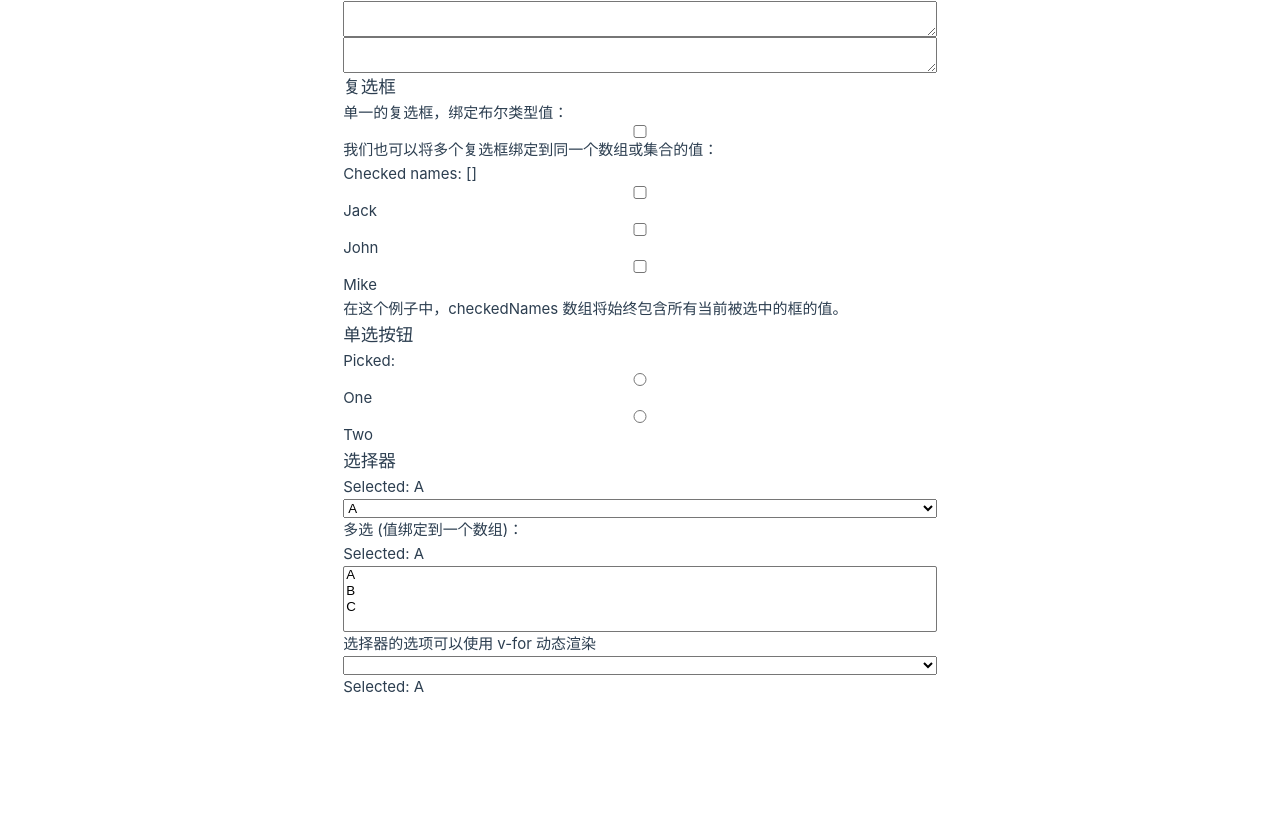
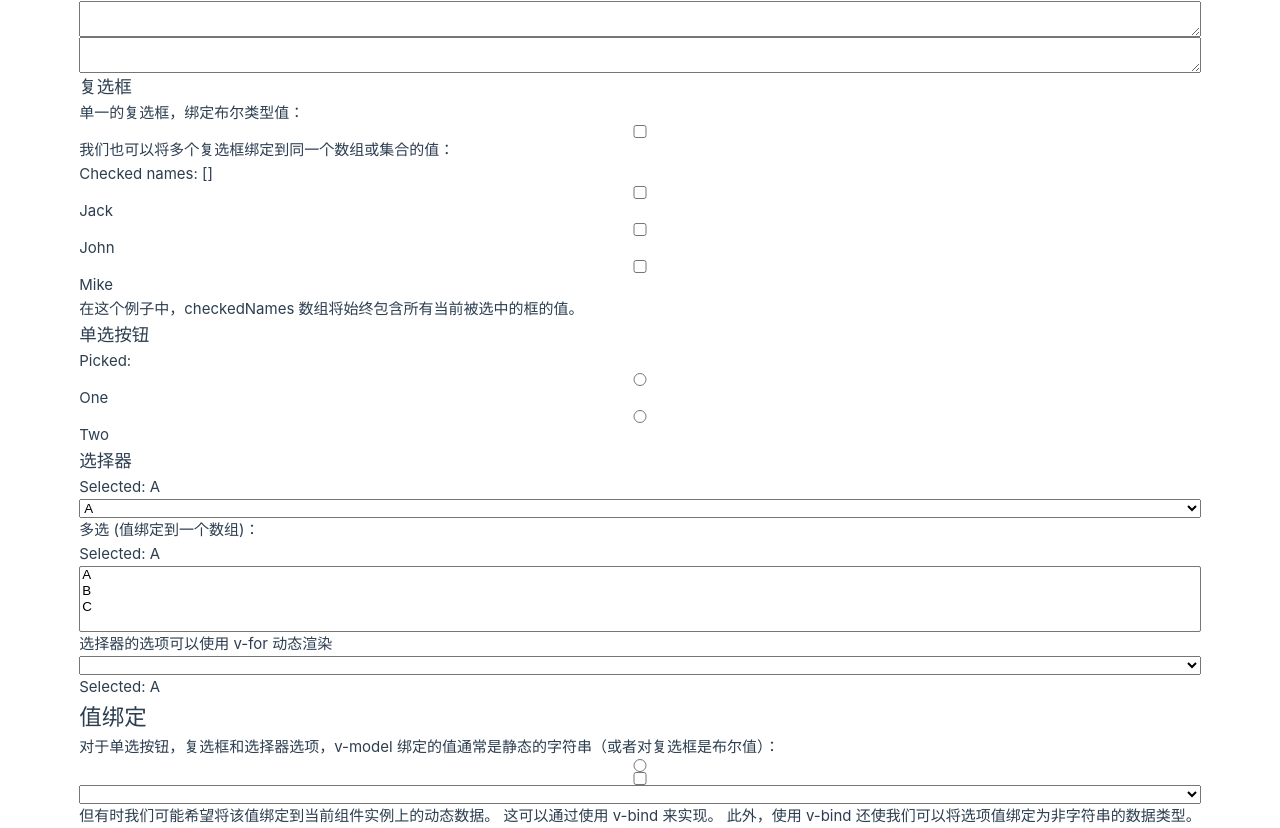
Before and after one commit to ShenlongDev/vue_xx, a Vue app: page / in a window 1280 px wide. Shown: the part 502-1330 px from the top of the page. Before the commit the page ends 1201 px from the top, so only its background shows below. Built offline with nearby package versions, Linux system fonts and the light colour scheme.

Commit message:
值绑定

```diff
--- a/src/HandleForm.vue
+++ b/src/HandleForm.vue
@@ -86,4 +86,19 @@ const options = ref([
     </option>
   </select>
   <div>Selected: {{ selected }}</div>
+
+  <h2>值绑定</h2>
+  <p>对于单选按钮，复选框和选择器选项，v-model 绑定的值通常是静态的字符串（或者对复选框是布尔值）：</p>
+  <!-- `picked` 在被选择时是字符串 "a" -->
+  <input type="radio" v-model="picked" value="a" />
+  <!-- `toggle` 只会为 true 或 false -->
+  <input type="checkbox" v-model="toggle" />
+  <!-- `selected` 在第一项被选中时为字符串 "abc" -->
+  <select v-model="selected">
+    <option value="abc">ABC</option>
+  </select>
+  <p>但有时我们可能希望将该值绑定到当前组件实例上的动态数据。
+    这可以通过使用 v-bind 来实现。
+    此外，使用 v-bind 还使我们可以将选项值绑定为非字符串的数据类型。
+  </p>
 </template>
```
